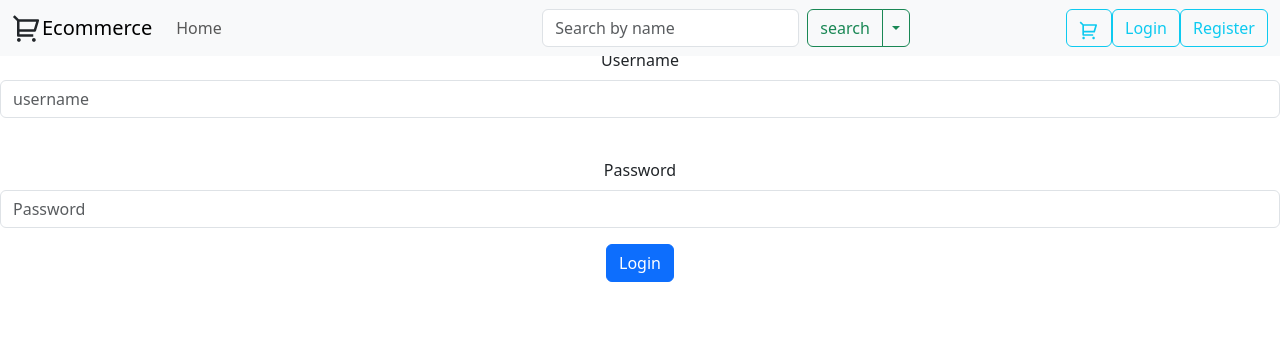
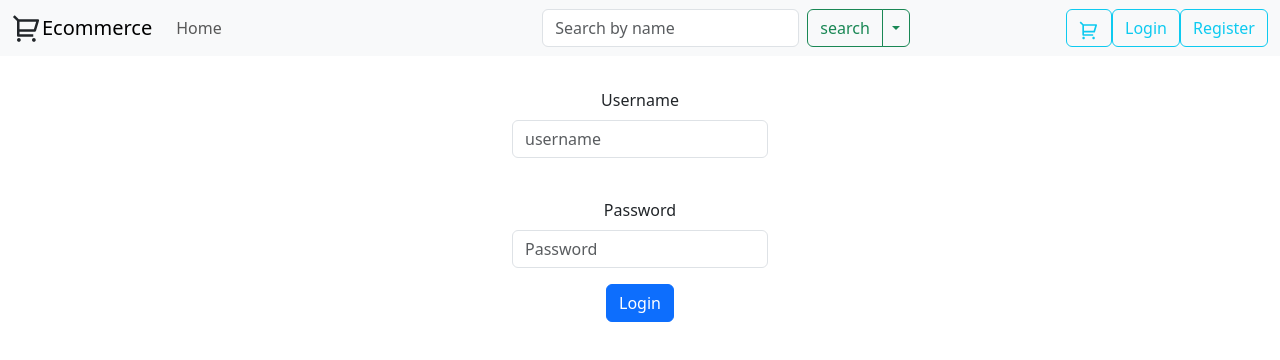
Before and after one commit to noamalu/Ecommerce-System, a React (Vite) app in the folder EcommerceUI/ecommerceUI/: page /login in a window 1280 px wide. Shown: the top 360 px of the page. Built offline with nearby package versions, Linux system fonts and the light colour scheme; no server answers.

Commit message:
login form width fixed

```diff
--- a/EcommerceUI/ecommerceUI/src/App.css
+++ b/EcommerceUI/ecommerceUI/src/App.css
@@ -78,3 +78,9 @@ body {
   background-color: #EBEBEB;
   padding-top: 5vh;
 }
+
+.login-form {
+  padding-top: 5vh;
+  width: 20vw; /* or any other width */
+  margin: 0 auto;
+}
--- a/EcommerceUI/ecommerceUI/src/components/RegistrationForm.tsx
+++ b/EcommerceUI/ecommerceUI/src/components/RegistrationForm.tsx
@@ -88,6 +88,7 @@ const RegistrationForm: React.FC = () => {
   };
 
   return (
+    <div className="login-form">
       <Form onSubmit={handleSubmit}>
         <Form.Group className="mb-3">
           <Form.Label>Username</Form.Label>
@@ -141,6 +142,7 @@ const RegistrationForm: React.FC = () => {
           Register
         </Button>
       </Form>
+    </div>
   );
 };
 
--- a/EcommerceUI/ecommerceUI/src/pages/Login.tsx
+++ b/EcommerceUI/ecommerceUI/src/pages/Login.tsx
@@ -74,7 +74,8 @@ export const Login = () => {
 
 
   return (
-    <>
+
+    <div className="login-form" >
     <Form.Group className="mb-3">
       <Form.Label>Username</Form.Label>
       <Form.Control type="text"
@@ -97,6 +98,6 @@ export const Login = () => {
     <Button variant="primary" type="submit" onClick={onButtonClick}>
       Login
     </Button>
-     </>
+    </div>
     );
 }
```
Lines whose indentation alone changed are shown as unchanged.
